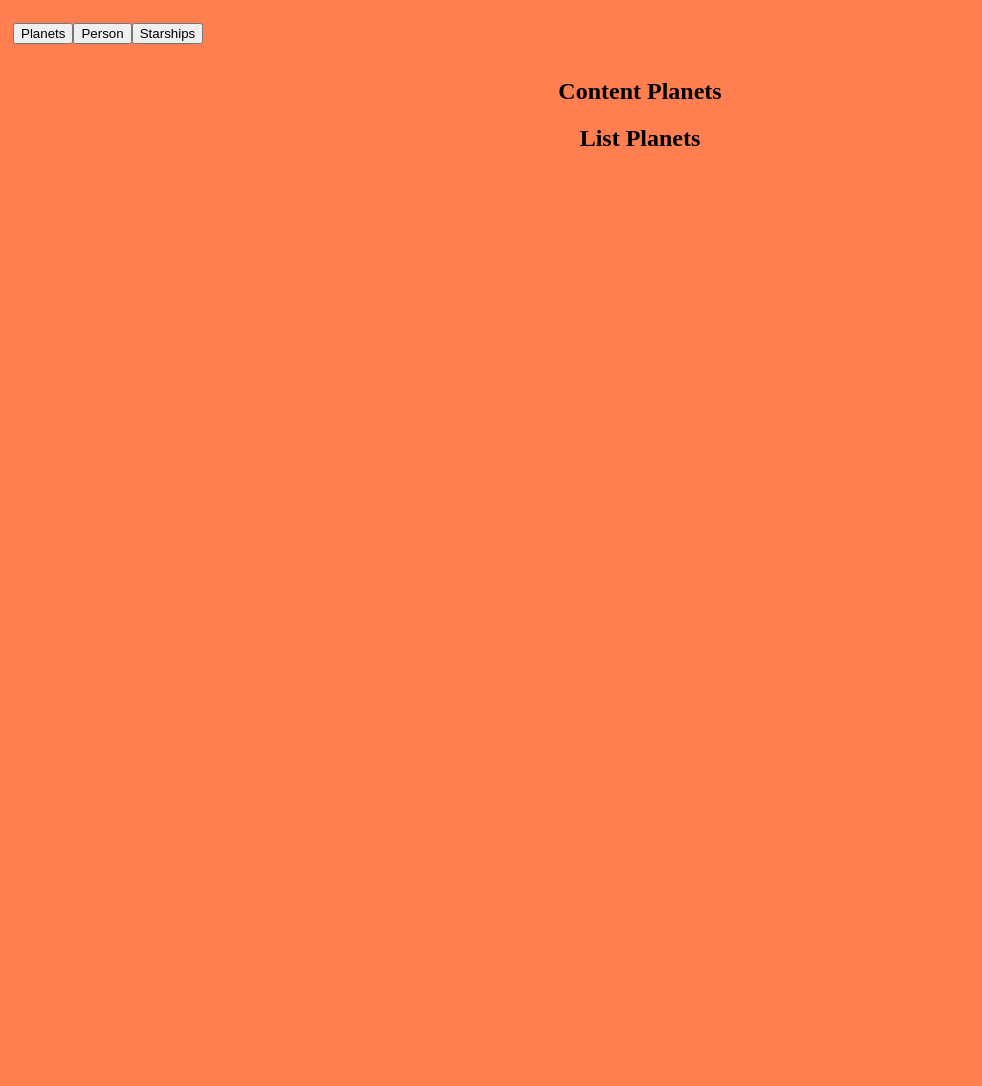
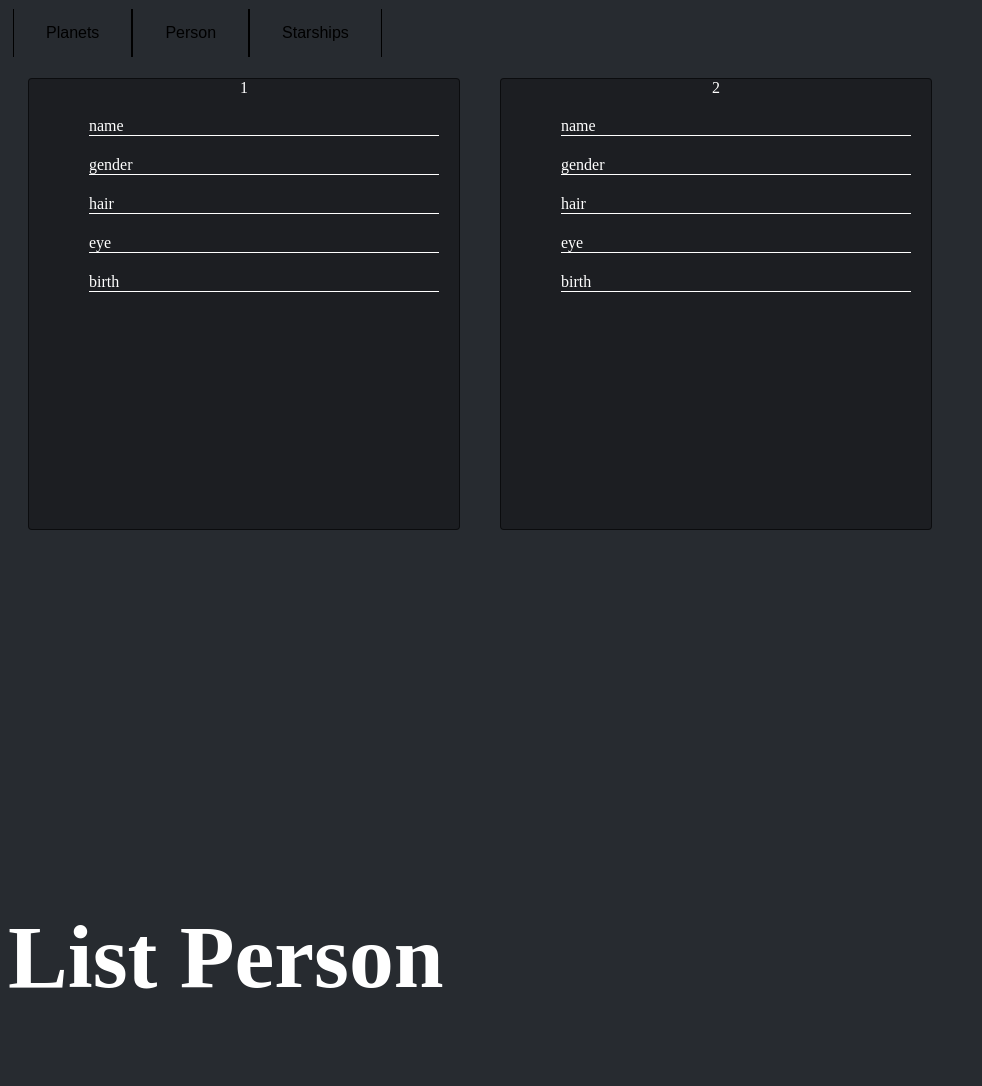
Before and after one commit to Radimir-n/StarDB, a React app: page / in a window 1280 px wide. Shown: the whole page, without its empty margins (0-982 px from the left). Before the commit the page ends 800 px from the top, so only its background shows below. Built offline with nearby package versions, Linux system fonts and the light colour scheme.

Commit message:
Начало работы с content

```diff
--- a/src/components/content/content.scss
+++ b/src/components/content/content.scss
@@ -1,3 +1,19 @@
 .content {
-
+    display: flex;
 }
+.contentZone{
+    display: block;
+    border: 1px solid rgba(0, 0, 0, 0.6);
+    max-width: 430px;
+    width: 430px;
+    margin: 20px;
+    height: 450px;
+    word-wrap: break-word;
+    color: white;
+    background-color: #1c1e22;
+    border-radius: 4px;
+}
+.contentZone li{
+    border-bottom: 1px solid white;
+    margin: 20px;
+}
--- a/src/components/content/index.js
+++ b/src/components/content/index.js
@@ -8,11 +8,28 @@ export const ComponentContent = ({activePage}) => {
 
   useEffect(() => {
 
-    // setTimeout(() => { dispatch(addNewMessage('info', 'Hello1')) }, 1000)
-    // setTimeout(() => { dispatch(addNewMessage('warning', 'Hello2')) }, 1500)
-    // setTimeout(() => { dispatch(addNewMessage('error', 'Hello3')) }, 2000)
-    // setTimeout(() => { dispatch(addNewMessage('accept', 'Hello4')) }, 2500)
   }, [])
+
+  function onCreateContent(){
+    let contentArray = [
+      1,2
+    ]
+    let content = contentArray.map(item => {
+      return (
+        <div className='contentZone' key={item}>{item}
+          <ul>
+            <li>name</li>
+            <li>gender</li>
+            <li>hair</li>
+            <li>eye</li>
+            <li>birth</li>
+          </ul>
+        </div>
+      )
+    })
+    return content
+  }
+  let contentZone = onCreateContent()
   if(activePage == "Planets"){
     return (
       <div className='content'>
@@ -23,7 +40,7 @@ export const ComponentContent = ({activePage}) => {
   else if(activePage == "Person"){
     return (
       <div className='content'>
-          <h2>Content Person</h2>
+          {contentZone}
       </div>
     )
   }
--- a/src/main.scss
+++ b/src/main.scss
@@ -1,12 +1,35 @@
-$body-color: coral;
+$body-color: #272b30;
 
 body {
   text-align: center;
   background-color: $body-color;
 
-  h1 {
-    color: #123123;
+  h1,h2 {
+    color: white;
     font-size: 7vw;
     margin-top: calc(50vh - 3.5vw);
   }
 }
+button {
+  background-color: $body-color;
+  border: 1px solid black;
+  border-bottom: none;
+  border-top: none;
+  color: black;
+  padding: 15px 32px;
+  text-align: center;
+  text-decoration: none;
+  display: inline-block;
+  font-size: 16px;
+  cursor: pointer;
+  transition-duration: 0.4s;
+}
+button:hover {
+  background-color: #4CAF50;
+  color: white;
+}
+ul{
+  list-style:none;
+  text-align: left;
+  padding: 0,0,0,20px;
+}
--- a/src/reducers/toolBar.js
+++ b/src/reducers/toolBar.js
@@ -1,5 +1,5 @@
 const initialState = {
-  page: "Planets",
+  page: "Person",
 }
 
 export default function toolBar (state = initialState, action) {
```
